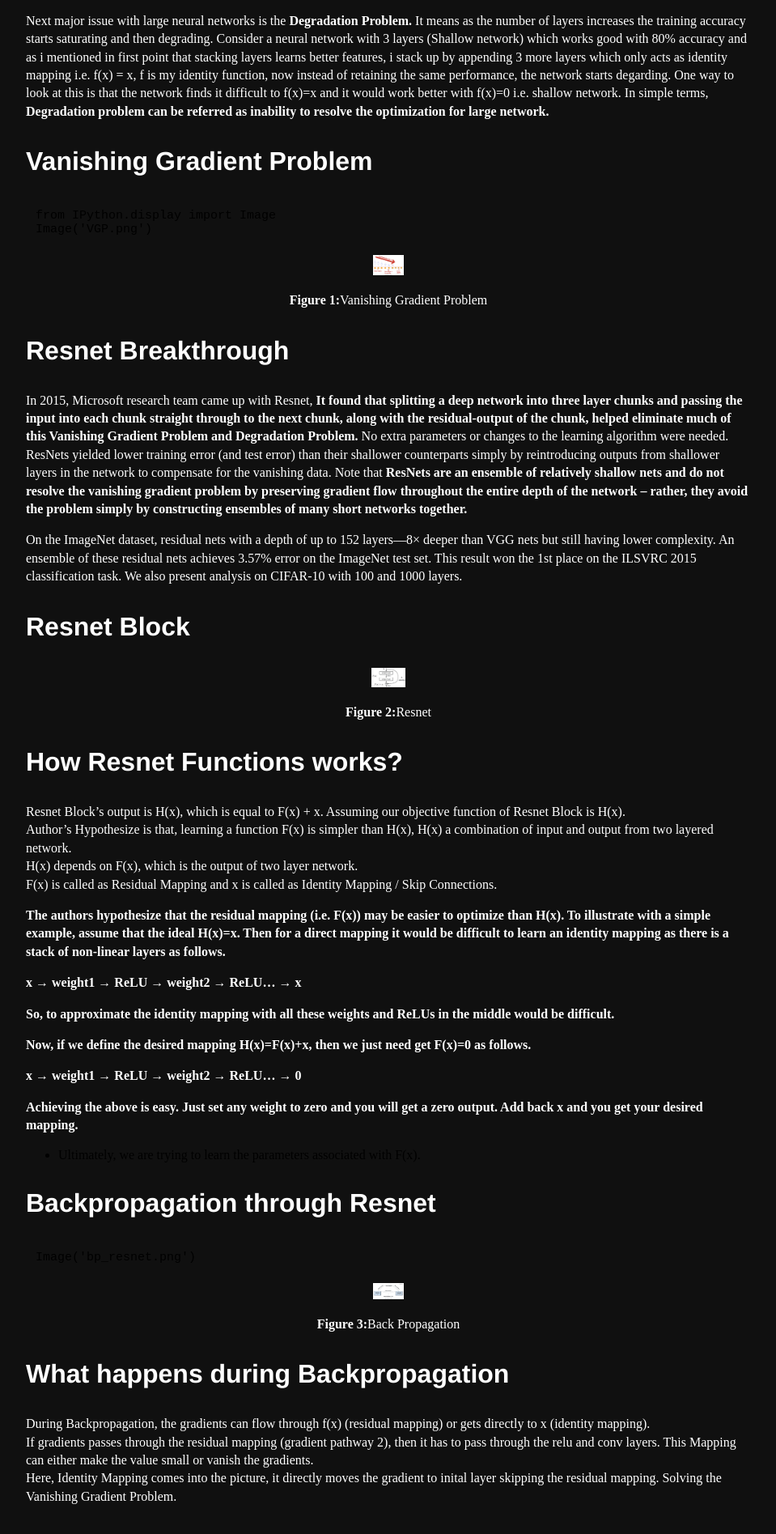
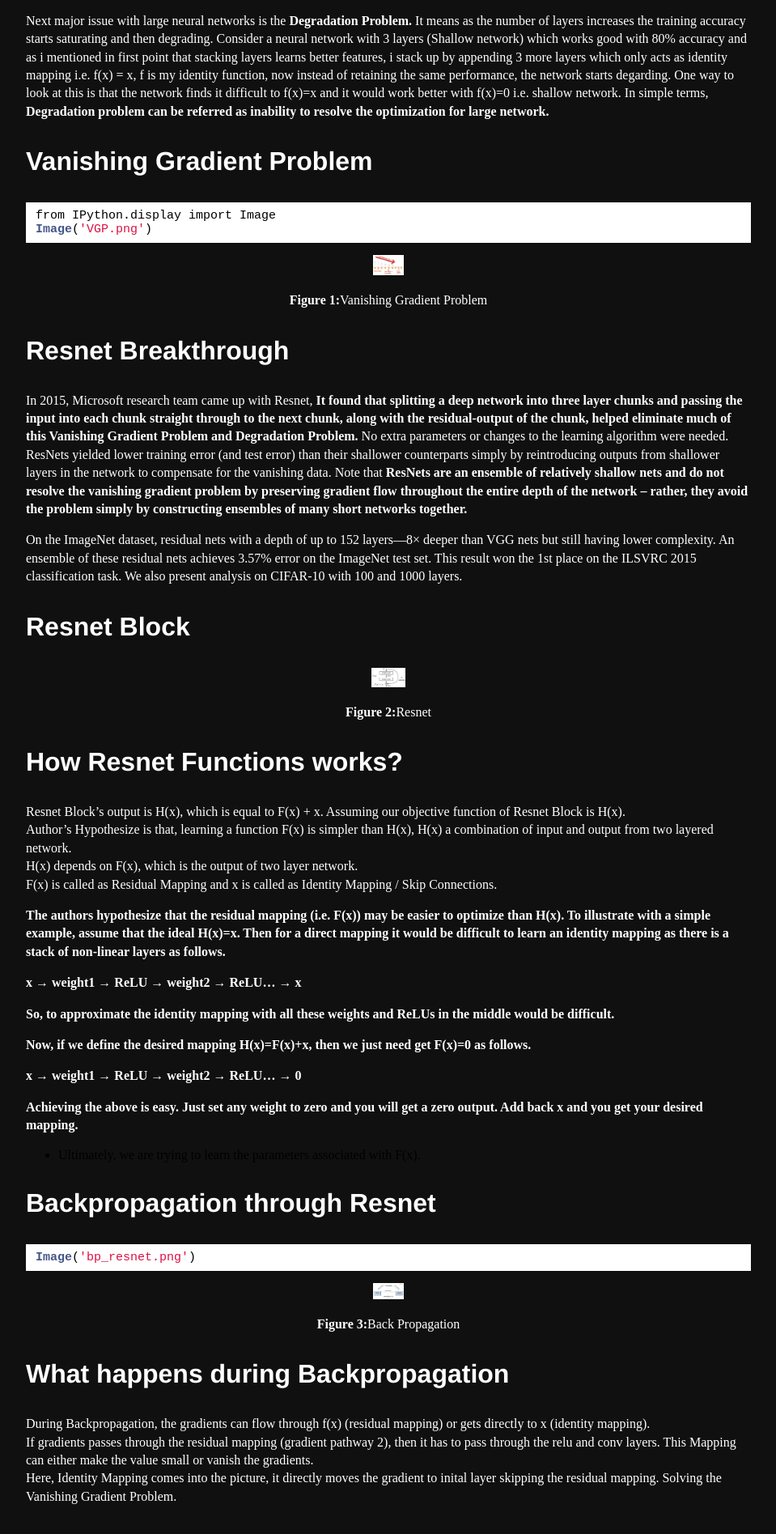
Before and after one commit to Mayurji/mayurji.github.io, a Jekyll site: the page built from _notebooks/2020-10-06-Resnet.md, in a window 1280 px wide. Shown: the part 607-2502 px from the top of the page at 81% size, without its empty margins (160-1119 px from the left). Built offline with Jekyll 4.4.1, drawn with Linux system fonts in a browser that asks for light colours.

Commit message:
Update notebooks.html

```diff
--- a/_layouts/notebooks.html
+++ b/_layouts/notebooks.html
@@ -1,6 +1,8 @@
 ---
 layout: default
 ---
-
+<head>
+  <link rel="stylesheet" href="/css/syntax.css" type="text/css" />
+</head>
 <h1>{{ title }}</h1>
 {{ content }}
```
